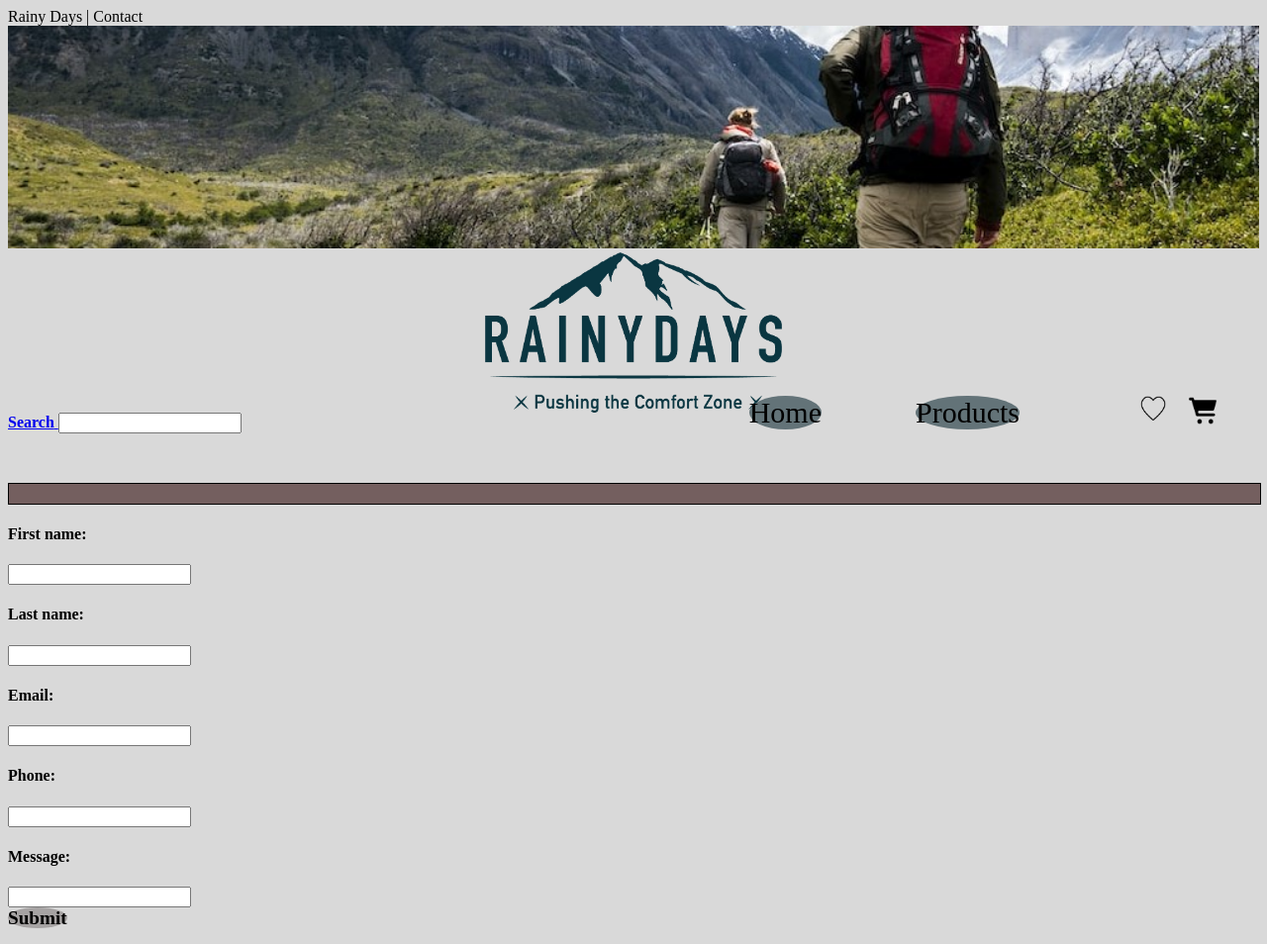
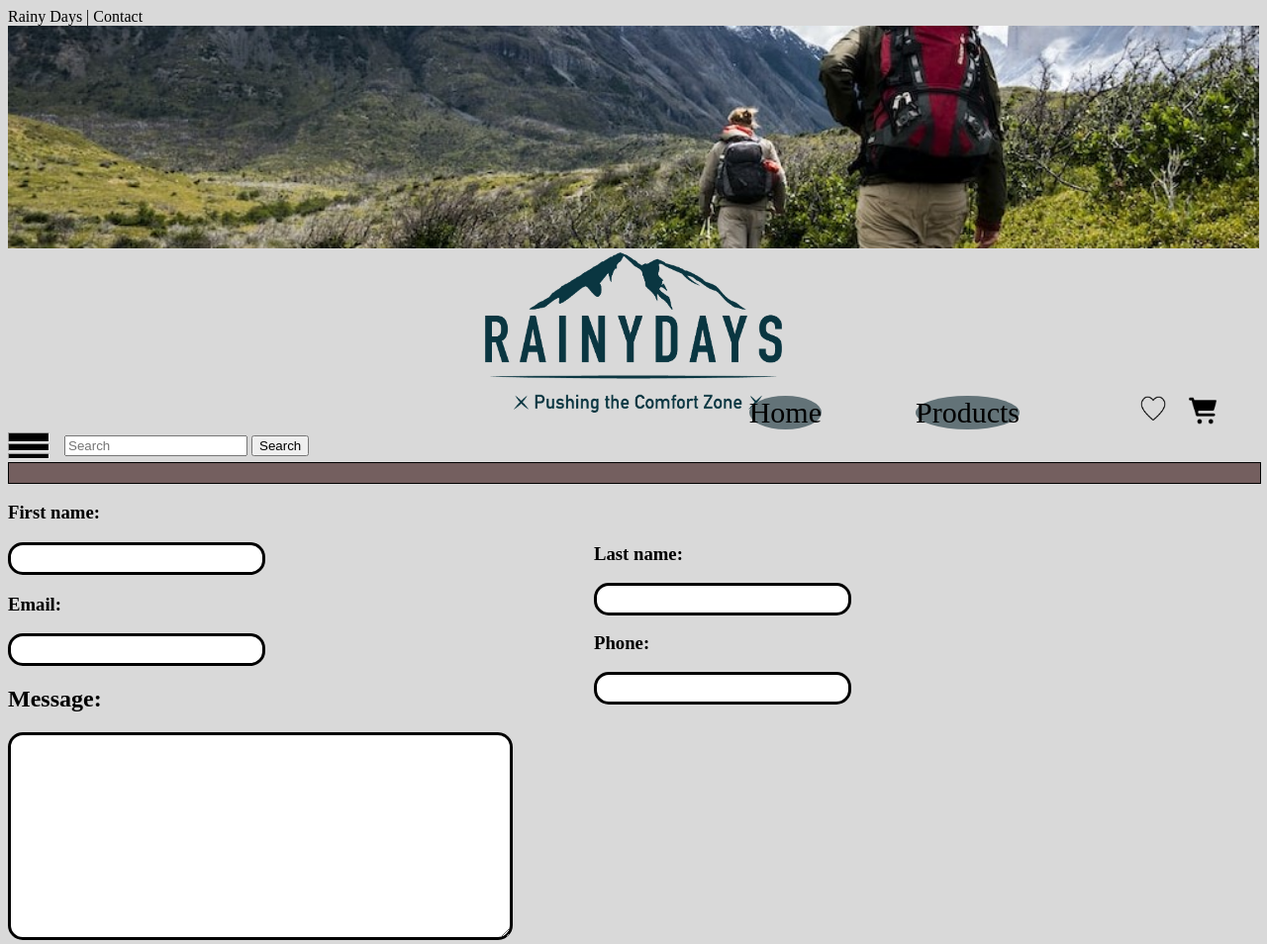
Before and after one commit to ChristerHetland/Rainy-Days, a plain HTML site: page contact.html in a window 1280 px wide. Shown: the top 954 px of the page at 99% size. Drawn offline with Linux system fonts and the light colour scheme.

Commit message:
doing some editing

```diff
--- a/contact.html
+++ b/contact.html
@@ -10,13 +10,22 @@
 </head>
 <body>
     <header>
+        <section>
+            <section>
+                <hr class="hamburger1">
+                <hr class="hamburger2">
+                <hr class="hamburger3">
+            </section>
+            <form class="search">
+                <input type="search" class="query" name="q"
+                placeholder="Search">
+                <button>Search</button>
+            </form>
+        </section>
         <img src="images/Header1.jpg" alt="Header" class="header-png">
         <img src="images/RainyDays_Logo.png" alt="Rainydayslogo" class="logo"/>
         <img class="heart-icon" src="images/heart-icon.png" alt="heart-icon">
         <a href="cart.html"> <img class="shopping-cart" src="images/shopping-cart.png" alt="shopping-cart">
-        <form>
-            <h4 class="search">Search</h4>
-            <input type="Search" name="Search">
         </form>
         <ul class="cta">
             <li><a href="index.html" class="cta-home">Home</a></li>
@@ -26,25 +35,25 @@
     <main>
         <section>
             <hr class="line">
-            <form>
-                <h4>First name:</h4>
-                <input type="text" name="firstname">
+            <form class="fillin-firstname">
+                <h3>First name:</h3>
+                <input class="fillin-contact" type="text" name="firstname">
+            </form>
+            <form class="fillin-lastname">
+                <h3>Last name:</h3>
+                <input class="fillin-contact" type="text" name="lastname">
+            </form>
+            <form class="fillin-email-contact">
+                <h3>Email:</h3>
+                <input class="fillin-contact" type="text" name="email">
+            </form>
+            <form class="fillin-phone">
+                <h3>Phone:</h3>
+                <input class="fillin-contact" type="text" name="phone">
             </form>
             <form>
-                <h4>Last name:</h4>
-                <input type="text" name="lastname">
-            </form>
-            <form>
-                <h4>Email:</h4>
-                <input type="text" name="email">
-            </form>
-            <form>
-                <h4>Phone:</h4>
-                <input type="text" name="phone">
-            </form>
-            <form>
-                <h4>Message:</h4>
-                <input class="message" type="text" name="message">
+                <h2>Message:</h2>
+                <textarea class="message" name="freeform" rows="4" cols="50"></textarea>
             </form>
           <h3 class="cta-submit">Submit</h3>
         </section>
--- a/css/styles.css
+++ b/css/styles.css
@@ -110,7 +110,7 @@ header{
 .Follow-us-cart{
     position: absolute;
     left: 1370px;
-    top: 1115px;
+    top: 1110px;
 }
 
 .cta-aboutus-checkout{
@@ -147,7 +147,7 @@ header{
     background-color: #637378;
     border-radius: 50%;
     position: absolute;
-    top: 930px;
+    top: 985px;
 }
 
 .cta-contact-checkoutcomplete{
@@ -157,14 +157,14 @@ header{
     background-color: #637378;
     border-radius: 50%;
     position: absolute;
-    top: 930px;
+    top: 985px;
     left: 300px;
 }
 
 .Follow-us-checkoutcomplete{
     position: absolute;
     left: 1370px;
-    top: 990px;
+    top: 1030px;
 }
 
 .cta-aboutus-aboutus{
@@ -281,11 +281,14 @@ footer{
 .thanku{
     color: black;
     font-size: 30px;
+    text-align: center;
     background-color: #fff;
     text-decoration: dashed;
-    border-radius: 20%;
     border-style: solid;
-    border-bottom: 50px;
+    border-width: 5px;
+    border-color: black;
+    border-radius: 15px;
+    height: 90px;
 }
 
 .shopping{
@@ -295,6 +298,10 @@ footer{
     text-decoration: dashed;
     border-radius: 20%;
     border-style: solid;
+    border-width: 3px;
+    border-color: black;
+    border-radius: 15px;
+    margin-left: 40%;
 }
 
 .logo{
@@ -475,14 +482,6 @@ footer{
     top: 100px;
 }
 
-.cta-submit{
-    color: black;
-    background: #A6A3A3;
-    display: inline;
-    font-size: larger;
-    border-radius: 50%;
-}
-
 input [type="text"] {
     width: max-content;
 }
@@ -541,6 +540,50 @@ input [type="text"] {
     position: absolute;
     left: 1100px;
     top: 720px;
+}
+
+.fillin-contact{
+    border-style: solid;
+    border-width: 3px;
+    border-color: black;
+    border-radius: 15px;
+    height: 25px;
+    width: 250px;
+}
+
+.fillin-lastname{
+    position: absolute;
+    top: 530px;
+    left: 600px;
+}
+
+.fillin-phone{
+    position: absolute;
+    left: 600px;
+    top: 620px
+}
+
+.message{
+    border-style: solid;
+    border-width: 3px;
+    border-color: black;
+    border-radius: 15px;
+    height: 200px;
+    width: 500px;
+}
+
+.cta-submit{
+    color: black;
+    background: #A6A3A3;
+    display: inline;
+    font-size: xx-large;
+    text-align: center;
+    position: absolute;
+    left: 600px;
+    top: 940px;
+    border-radius: 50%;
+    width: 200px;
+    height: 50px;
 }
 
 .jacket{
@@ -622,3 +665,33 @@ input [type="text"] {
     left: 20px;
     top: px;
 }
+
+.search{
+    position: absolute;
+    top: 440px;
+    left: 65px;
+}
+
+.hamburger1{
+    width: 40px;
+    height: 8px;
+    background-color: black;
+    position: absolute;
+    top: 429px;
+}
+
+.hamburger2{
+    width: 40px;
+    height: 6px;
+    background-color: black;
+    position: absolute;
+    top: 440px;
+}
+
+.hamburger3{
+    width: 40px;
+    height: 4px;
+    background-color: black;
+    position: absolute;
+    top: 450px;
+}
```
Also changed, not shown: aboutus.html (+12 -0 lines), cart.html (+12 -0 lines), checkout-complete.html (+14 -3 lines), checkout.html (+12 -0 lines), jackets.html (+12 -0 lines), products.html (+15 -1 lines).
